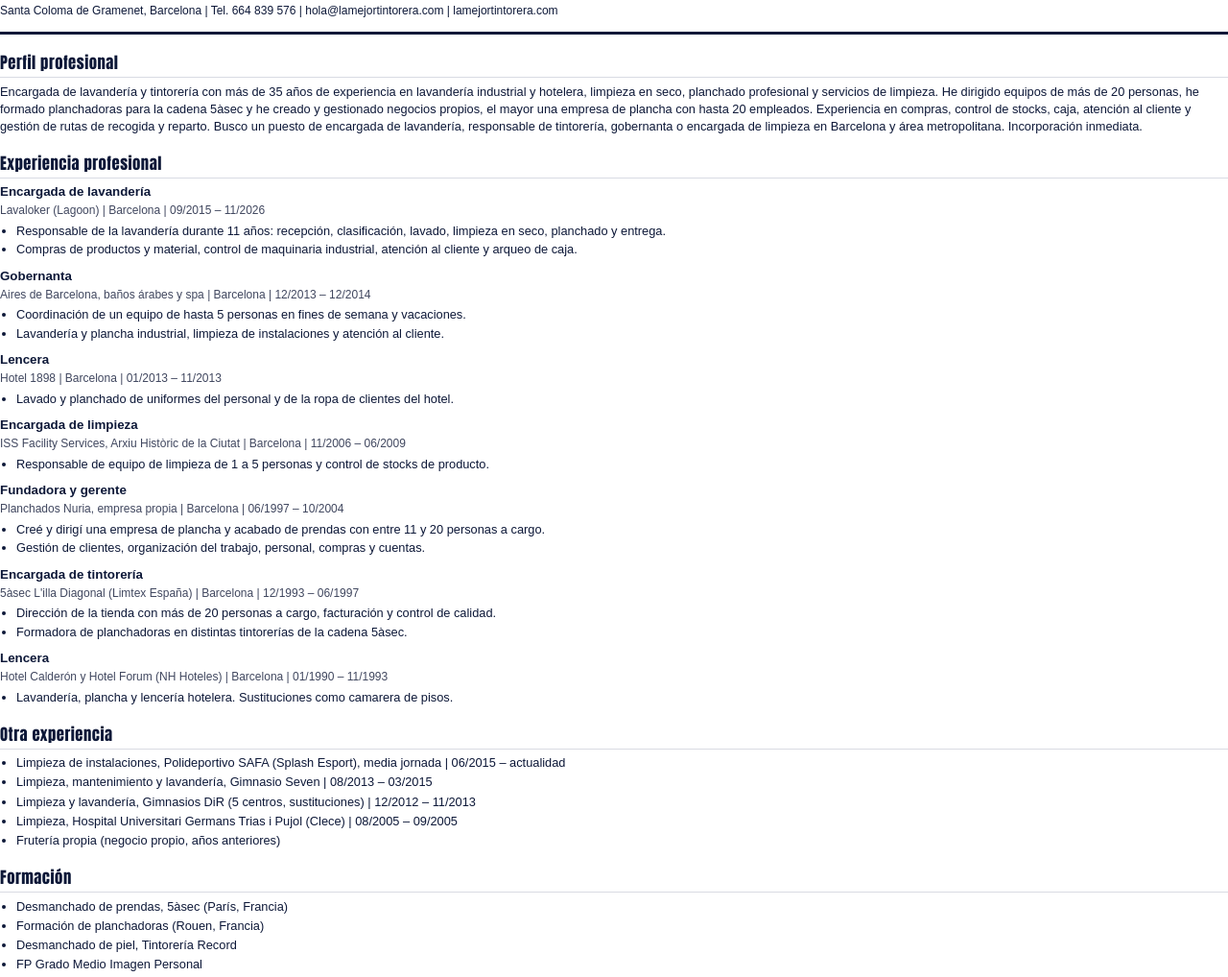
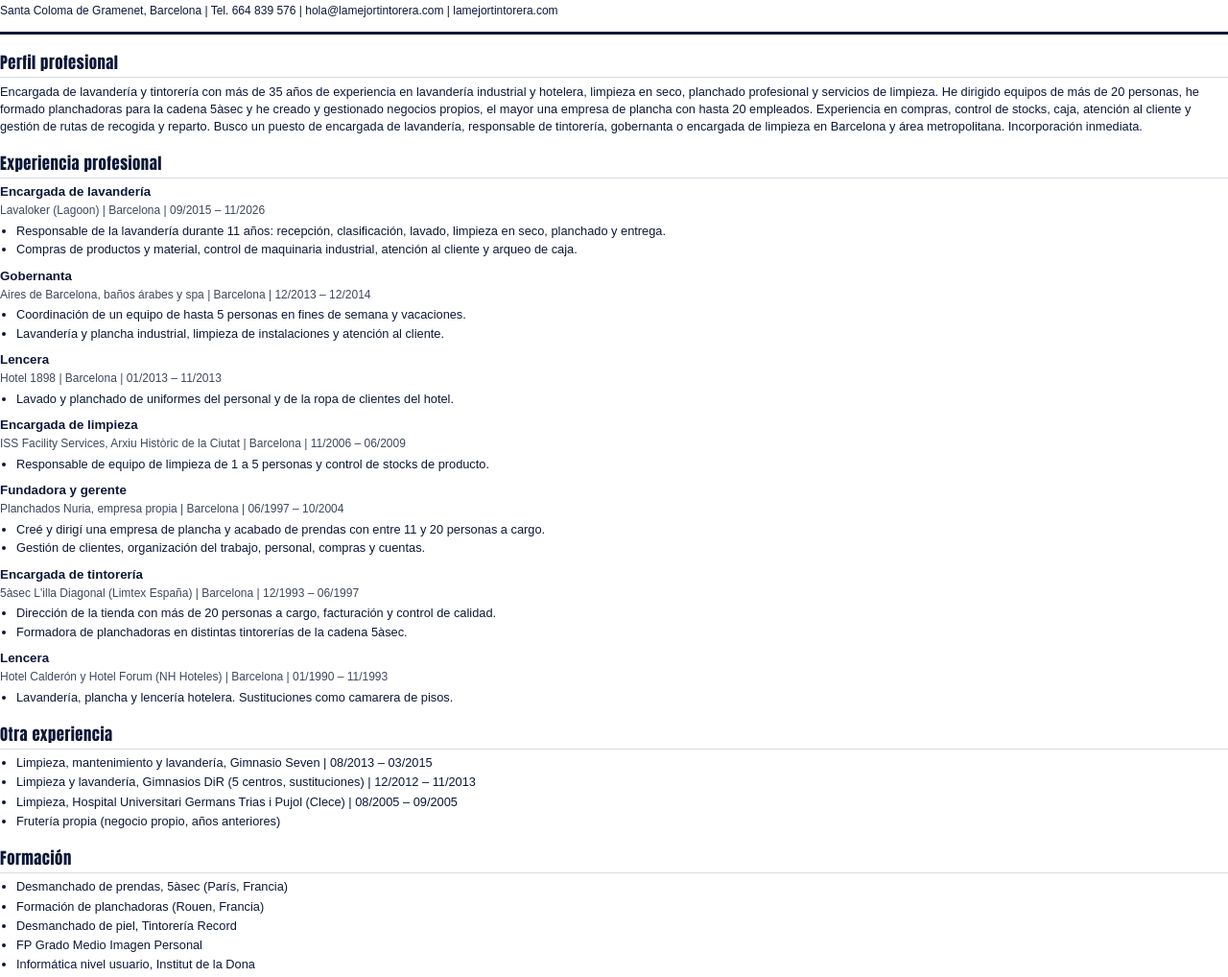
Before and after one commit to mariocarm0na/tintorera, a plain HTML site: page cv/cv-nuria-chavarria.html in a window 1280 px wide. Shown: the part 68-1086 px from the top of the page at 96% size. Drawn offline with Linux system fonts and the light colour scheme.

Commit message:
Quita Polideportivo SAFA del CV
Co-Authored-By: Claude Opus 5.5 <noreply@anthropic.com>
Claude-Session: https://claude.ai/code/session_014HZoudhRwgGmcAZR6PaCtp

```diff
--- a/cv/cv-nuria-chavarria.html
+++ b/cv/cv-nuria-chavarria.html
@@ -100,7 +100,6 @@ li{margin:.4mm 0}
 
 <h2>Otra experiencia</h2>
 <ul class="short">
-  <li>Limpieza de instalaciones, Polideportivo SAFA (Splash Esport), media jornada | 06/2015 – actualidad</li>
   <li>Limpieza, mantenimiento y lavandería, Gimnasio Seven | 08/2013 – 03/2015</li>
   <li>Limpieza y lavandería, Gimnasios DiR (5 centros, sustituciones) | 12/2012 – 11/2013</li>
   <li>Limpieza, Hospital Universitari Germans Trias i Pujol (Clece) | 08/2005 – 09/2005</li>
```
Also changed, not shown: 2 other files.
